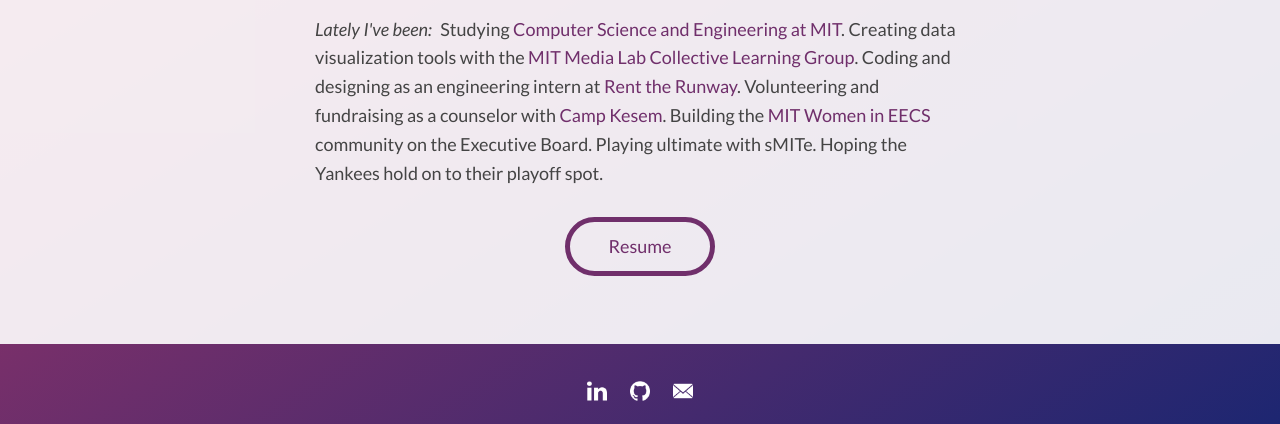
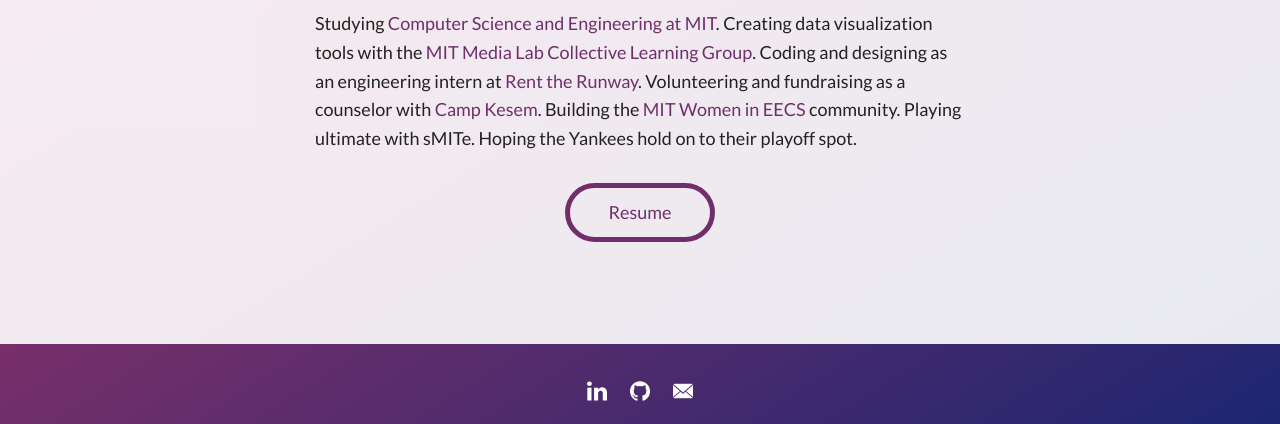
Before and after one commit to askyel/homepage, a PHP site: page /about.html in a window 1280 px wide. Shown: the part 376-800 px from the top of the page. Run offline with PHP 8.4, Linux system fonts and the light colour scheme.

Commit message:
about structure

```diff
--- a/about.html
+++ b/about.html
@@ -25,23 +25,17 @@
 
 	<div id="content-container">
 	<div id="content">
-			<h2>Hi, I'm Ariel</h2>
+
 
 		<div id="about-pic">
 			<img src="images/headshot.png" />
 		</div>
 
+		<h2>Hi, I'm Ariel! Lately I've been...</h2>
+
 		<div id="about-desc">
-				<!--<p class="style-italic">Lately I've been...</p>-->
-				<p><span class="style-italic">Lately I've been:</span> Studying <a href="https://www.eecs.mit.edu/">Computer Science and Engineering at MIT</a>. Creating data visualization tools with the <a href="http://macro.media.mit.edu/">MIT Media Lab Collective Learning Group</a>. Coding and designing as an engineering intern at <a href="https://www.renttherunway.com/">Rent the Runway</a>. Volunteering and fundraising as a counselor with <a href="http://campkesem.org/mit">Camp Kesem</a>. Building the <a href="https://medium.com/mit-women-in-eecs">MIT Women in EECS</a> community on the Executive Board. Playing ultimate with sMITe. Hoping the Yankees hold on to their playoff spot.</p>
-
-				<!--<ul>-->
-					<!--<li>Studying <a href="https://www.eecs.mit.edu/">Computer Science and Engineering at MIT</a></li>-->
-					<!--<li>Creating data visualization tools with the <a href="http://macro.media.mit.edu/">MIT Media Lab</a></li>-->
-					<!--<li>Interning as a software engineer at <a href="https://www.renttherunway.com/">Rent the Runway</a></li>-->
-					<!--<li>Volunteering as a counselor and fundraising with <a href="http://campkesem.org/mit">Camp Kesem</a></li>-->
-					<!--<li>Building the <a href="https://medium.com/mit-women-in-eecs">MIT Women in EECS</a> community</li>-->
-				<!--</ul>-->
+			<!-- <p class="style-italic centered">Lately I've been...</p> -->
+			<p>Studying <a href="https://www.eecs.mit.edu/">Computer Science and Engineering at MIT</a>. Creating data visualization tools with the <a href="http://macro.media.mit.edu/">MIT Media Lab Collective Learning Group</a>. Coding and designing as an engineering intern at <a href="https://www.renttherunway.com/">Rent the Runway</a>. Volunteering and fundraising as a counselor with <a href="http://campkesem.org/mit">Camp Kesem</a>. Building the <a href="https://medium.com/mit-women-in-eecs">MIT Women in EECS</a> community. Playing ultimate with sMITe. Hoping the Yankees hold on to their playoff spot.</p>
 		</div>
 
 		<a href="resume.pdf">
--- a/css/style.css
+++ b/css/style.css
@@ -105,14 +105,9 @@ h1, h2, h3 {
 	max-width: 650px;
 	line-height: 1.6;
 	font-size: 18px;
-	color: #444444;
+	color: #222222;
 	padding: 0 10px 20px;
 	overflow: auto;
-}
-
-h2 {
-	margin-top: 50px;
-	text-align: center;
 }
 
 a {
@@ -124,10 +119,6 @@ a:hover {
 	opacity: 0.8;
 }
 
-p {
-	text-align: center;
-}
-
 #content ul {
 	max-width: 500px;
 	margin: 0 auto 0;
@@ -136,6 +127,11 @@ p {
 
 .style-italic {
 	font-style: italic;
+}
+
+.centered {
+	text-align: center;
+	margin: 0 auto 0;
 }
 
 
@@ -201,15 +197,9 @@ h1#home:hover {
 
 #about-pic img {
 	width: 200px;
-	margin: 10px auto 10px;
-	/*padding: 20px 20px 0;*/
+	margin: 50px auto 10px;
 	border: 5px solid #702F6B;
 	border-radius: 50%;
-}
-
-#about-desc p {
-	/*max-width: 500px;*/
-	text-align: left;
 }
 
 #about-desc p span {
@@ -270,10 +260,6 @@ h1#home:hover {
       font-size: 15px;
     }
 
-		h2 {
-			margin-top: 25px;
-		}
-
 		h1#home {
       font-size: 32px;
     }
@@ -289,6 +275,7 @@ h1#home:hover {
 
 		#about-pic img {
 			width: 150px;
+			margin-top: 25px;
 		}
 
 		#content ul {
```
Lines whose indentation alone changed are shown as unchanged.
